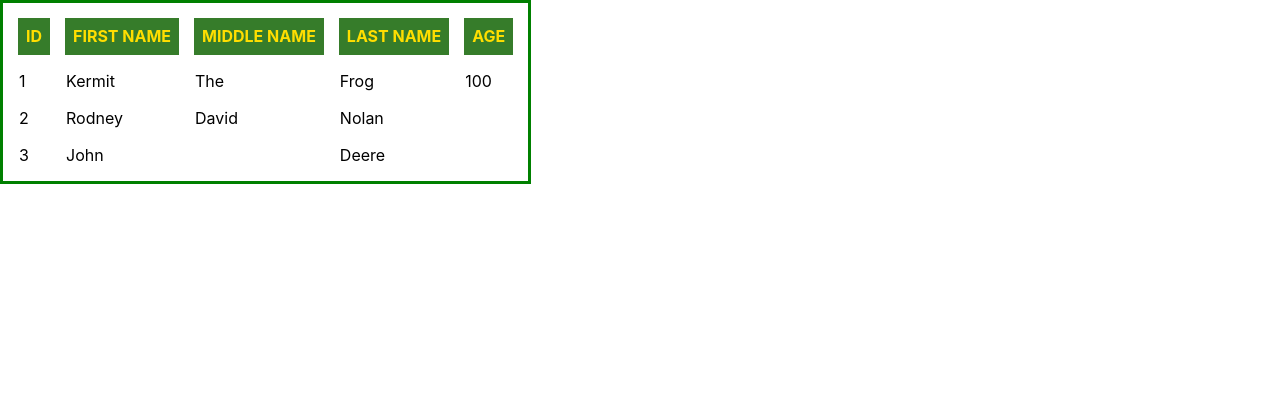
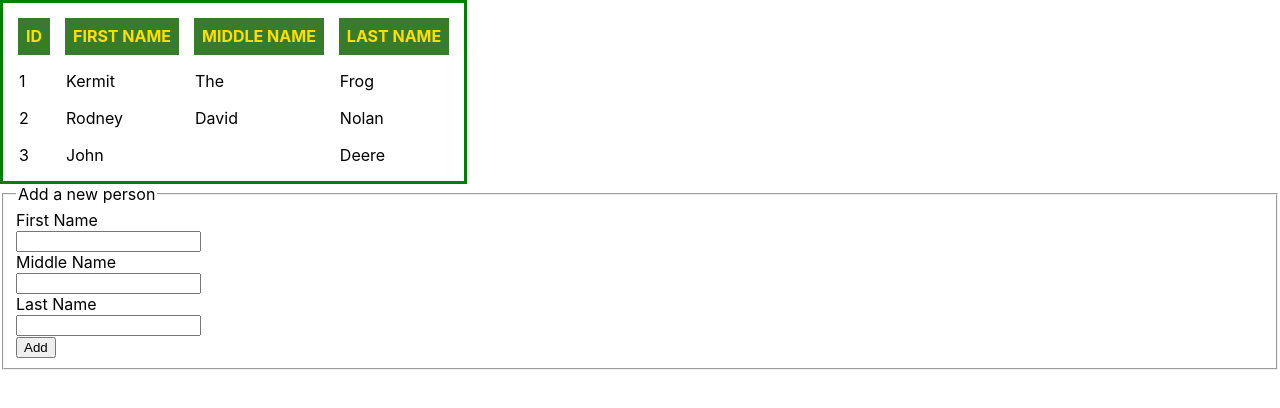
Before and after one commit to rodnolan/2022-10-react, a React (Create React App) app: page / in a window 1280 px wide. Shown: the top 408 px of the page. Built offline with nearby package versions, Linux system fonts and the light colour scheme.

Commit message:
solution for react challenge 2 - Add Form (part 1) complete

```diff
--- /dev/null
+++ b/src/challenges/day7/FormAddPerson.js
@@ -0,0 +1,42 @@
+import { useRef } from "react";
+
+export const FormAddPerson = ({personAdderFunction}) => {
+
+  const refFn = useRef();
+  const refMn = useRef();
+  const refLn = useRef();
+
+  const clearForm = () => {
+    refFn.current.value = '';
+    refMn.current.value = '';
+    refLn.current.value = '';
+  };
+
+  const handleSubmit = (event) => {
+    event.preventDefault();
+    personAdderFunction({
+      id: 0,
+      firstName: refFn.current.value,
+      middleName: refMn.current.value,
+      lastName: refLn.current.value
+    });
+    clearForm();
+  }
+  return <>
+    <form onSubmit={handleSubmit}>
+      <fieldset>
+        <legend>Add a new person</legend>
+        <label>First Name</label><br />
+        <input type="text" ref={refFn} /><br />
+
+        <label>Middle Name</label><br />
+        <input type="text" ref={refMn} /><br />
+
+        <label>Last Name</label><br />
+        <input type="text" ref={refLn} /><br />
+
+        <input type="submit" value="Add" />
+      </fieldset>
+    </form>
+  </>
+}
--- a/src/challenges/day7/ReactChallenge2.js
+++ b/src/challenges/day7/ReactChallenge2.js
@@ -1,14 +1,15 @@
+import { useState } from "react";
 import { PeopleTable } from "./PeopleTable";
+import { FormAddPerson } from "./FormAddPerson";
 
 export const ReactChallenge2 = () => {
 
-  const people = [
+  const defaultPeople = [
     {
       id: 1,
       firstName: 'Kermit',
       middleName: 'The',
       lastName: 'Frog',
-      age: 100
     },
     {
       id: 2,
@@ -23,5 +24,16 @@ export const ReactChallenge2 = () => {
     },
   ];
 
-  return <PeopleTable people={people} />;
+  const [people, setPeople] = useState(defaultPeople);
+
+  const addNewPersonToState = (newPerson) => {
+    const copyOfPeople = [...people];
+    copyOfPeople.push(newPerson);
+    setPeople(copyOfPeople);
+  }
+
+  return <>
+    <PeopleTable people={people} />
+    <FormAddPerson personAdderFunction={addNewPersonToState} />
+  </>
 }
```
